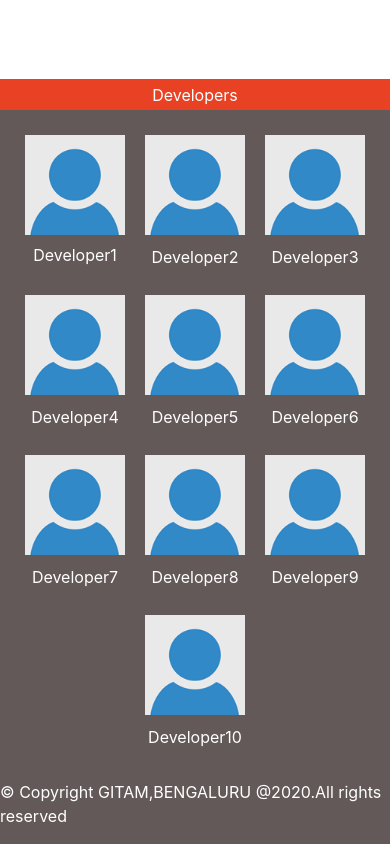
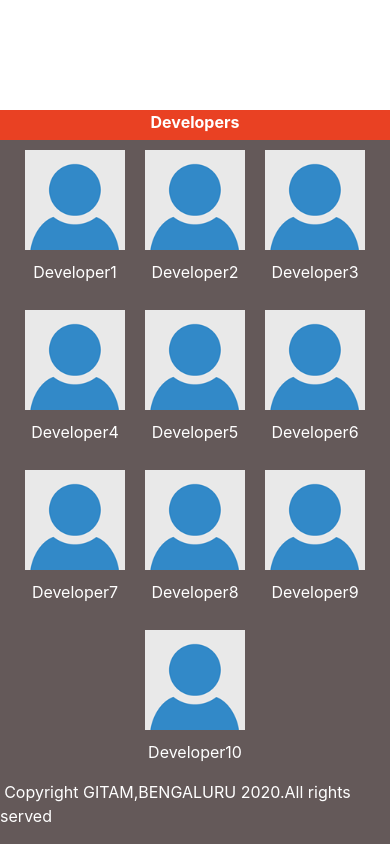
Before and after one commit to ndivyasree/GCGC, a plain HTML site: page footer/footer.html in a window 390 px wide. Drawn offline with nearby package versions, Linux system fonts and the light colour scheme.

Commit message:
responsive

```diff
--- a/footer/footer.html
+++ b/footer/footer.html
@@ -1,10 +1,46 @@
 <!DOCTYPE html>
 <html lang="en">
+  <style>
+    .footer {
+      position: absolute;
+      bottom: 0;
+      width: 100%;
+    }
+    .footer-heading {
+      justify-content: center;
+      background-color: rgb(233, 65, 35);
+      height: 30px;
+    }
+    p {
+      color: white;
+      justify-content: center;
+
+    }
+    .photos-background{
+      background-color: rgb(100, 89, 89);
+    }
+    .fig-img {
+      padding: 10px 10px 0px 10px;
+      width: 100px;
+      align-self: center;
+    }
+    .figcaption {
+      text-align: center;
+      color: white;
+    }
+    img {
+      padding: 10px;
+      width: 120px;
+    }
+    .row {
+      justify-content: center;
+    }
+  </style>
 
 <head>
     <meta charset="UTF-8">
     <meta name="viewport" content="width=device-width, initial-scale=1.0">
-    <title>GCGC</title>
+    <title>GCGC-footer</title>
 
     <link rel="stylesheet" href="https://maxcdn.bootstrapcdn.com/bootstrap/4.5.2/css/bootstrap.min.css">
     <script src="https://ajax.googleapis.com/ajax/libs/jquery/3.5.1/jquery.min.js"></script>
@@ -14,64 +50,59 @@
 
 <body>
   <main></main>
-  <footer class="footer" style="position: absolute;bottom: 0;width: 100%;">
-    <div style="background-color: rgb(233, 65, 35);" class="heading row justify-content-center">
-      <div class="col-auto">
-        <p style="height: 15px; padding-top: 4px;color: white;">Developers</p>
+  <footer class="footer">
+    <div class="footer-heading row ">
+
+        <p><b>Developers</b></p>
+
+    </div>
+    <div class="photos-background">
+      <div class="row" >
+        <figure class="figure">
+          <img src="Developer-img.png" alt="picture of Developer">
+          <figcaption class="figcaption text-center">Developer1</figcaption>
+        </figure>
+        <figure class="figure">
+          <img src="Developer-img.png" alt="picture of Developer">
+          <figcaption class="figcaption text-center">Developer2</figcaption>
+        </figure>
+        <figure class="figure">
+          <img src="Developer-img.png" alt="picture of Developer">
+          <figcaption class="figcaption text-center">Developer3</figcaption>
+        </figure>
+        <figure class="figure">
+          <img src="Developer-img.png" alt="picture of Developer">
+          <figcaption class="figcaption text-center">Developer4</figcaption>
+        </figure>
+        <figure class="figure">
+          <img src="Developer-img.png" alt="picture of Developer">
+          <figcaption class="figcaption text-center">Developer5</figcaption>
+        </figure>
+        <figure class="figure">
+          <img src="Developer-img.png" alt="picture of Developer">
+          <figcaption class="figcaption text-center">Developer6</figcaption>
+        </figure>
+        <figure class="figure">
+          <img src="Developer-img.png" alt="picture of Developer">
+          <figcaption class="figcaption text-center">Developer7</figcaption>
+        </figure>
+        <figure class="figure">
+          <img src="Developer-img.png" alt="picture of Developer">
+          <figcaption class="figcaption text-center">Developer8</figcaption>
+        </figure>
+        <figure class="figure">
+          <img src="Developer-img.png" alt="picture of Developer">
+          <figcaption class="figcaption text-center">Developer9</figcaption>
+        </figure>
+        <figure class="figure">
+          <img src="Developer-img.png" alt="picture of Developer">
+          <figcaption class="figcaption text-center">Developer10</figcaption>
+        </figure>
+      </div>
+      <div class="row">
+          <p>&copy; Copyright GITAM,BENGALURU 2020.All rights reserved</p>
       </div>
     </div>
-    <div style="background-color: rgb(100, 89, 89);">
-      <div style="padding: 15px 10px;" class="row justify-content-center">
-        <figure class="figure">
-          <img class="figure-img" style="padding: 10px 10px 0px 10px;width: 120px;" src="Developer-img.png" alt="picture of Developer">
-          <figcaption style="color: white;" class="figcaption text-center">Developer1</figcaption>
-        </figure>
-        <figure class="figure">
-          <img style="padding: 10px;width: 120px;" src="Developer-img.png" alt="picture of Developer">
-          <figcaption style="color: white;" class="figcaption text-center";>Developer2</figcaption>
-        </figure>
-        <figure class="figure">
-          <img style="padding: 10px;width: 120px;" src="Developer-img.png" alt="picture of Developer">
-          <figcaption style="color: white;" class="figcaption text-center">Developer3</figcaption>
-        </figure>
-        <figure class="figure">
-          <img style="padding: 10px;width: 120px;" src="Developer-img.png" alt="picture of Developer">
-          <figcaption style="color: white;" class="figcaption text-center">Developer4</figcaption>
-        </figure>
-        <figure class="figure">
-          <img style="padding: 10px;width: 120px;" src="Developer-img.png" alt="picture of Developer">
-          <figcaption style="color: white;" class="figcaption text-center">Developer5</figcaption>
-        </figure>
-        <figure class="figure">
-          <img style="padding: 10px;width: 120px;" src="Developer-img.png" alt="picture of Developer">
-          <figcaption style="color: white;" class="figcaption text-center">Developer6</figcaption>
-        </figure>
-        <figure class="figure">
-          <img style="padding: 10px;width: 120px;" src="Developer-img.png" alt="picture of Developer">
-          <figcaption style="color: white;" class="figcaption text-center">Developer7</figcaption>
-        </figure>
-        <figure class="figure">
-          <img style="padding: 10px;width: 120px;" src="Developer-img.png" alt="picture of Developer">
-          <figcaption style="color: white;" class="figcaption text-center">Developer8</figcaption>
-        </figure>
-        <figure class="figure">
-          <img style="padding: 10px;width: 120px;" src="Developer-img.png" alt="picture of Developer">
-          <figcaption style="color: white;" class="figcaption text-center">Developer9</figcaption>
-        </figure>
-        <figure class="figure">
-          <img  style="padding: 10px;width: 120px;" src="Developer-img.png" alt="picture of Developer">
-          <figcaption style="color: white;" class="figcaption text-center">Developer10</figcaption>
-        </figure>
 
-
-
-
-      </div>
-      <div class="row justify-content-center">
-        <div class="col-auto">
-            <p style="color: white;" >© Copyright GITAM,BENGALURU @2020.All rights reserved</p>
-        </div>
-    </div>
-    </div>
   </footer>
 </body>
```
Also changed, not shown: header/index.html (+31 -10 lines).
